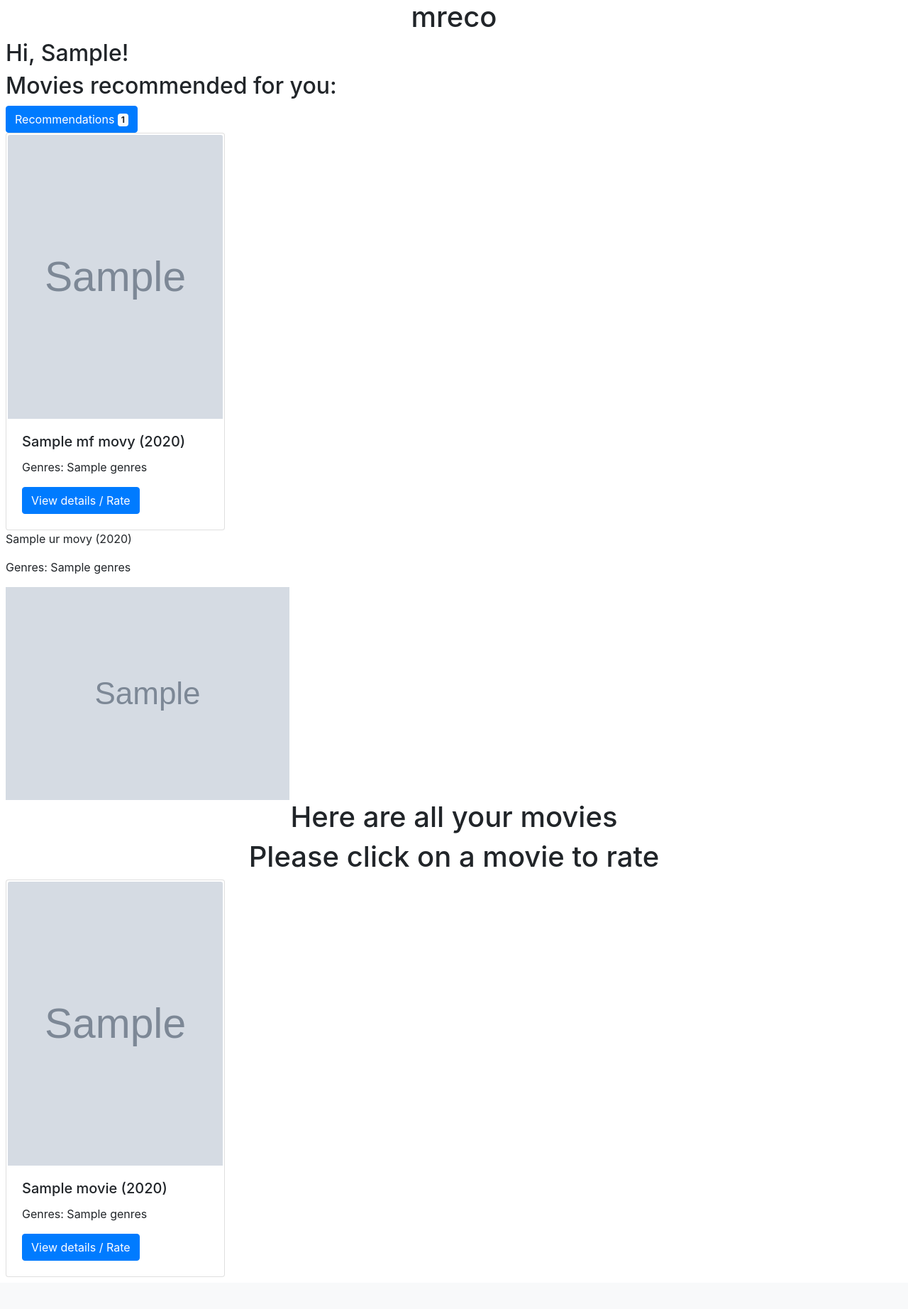
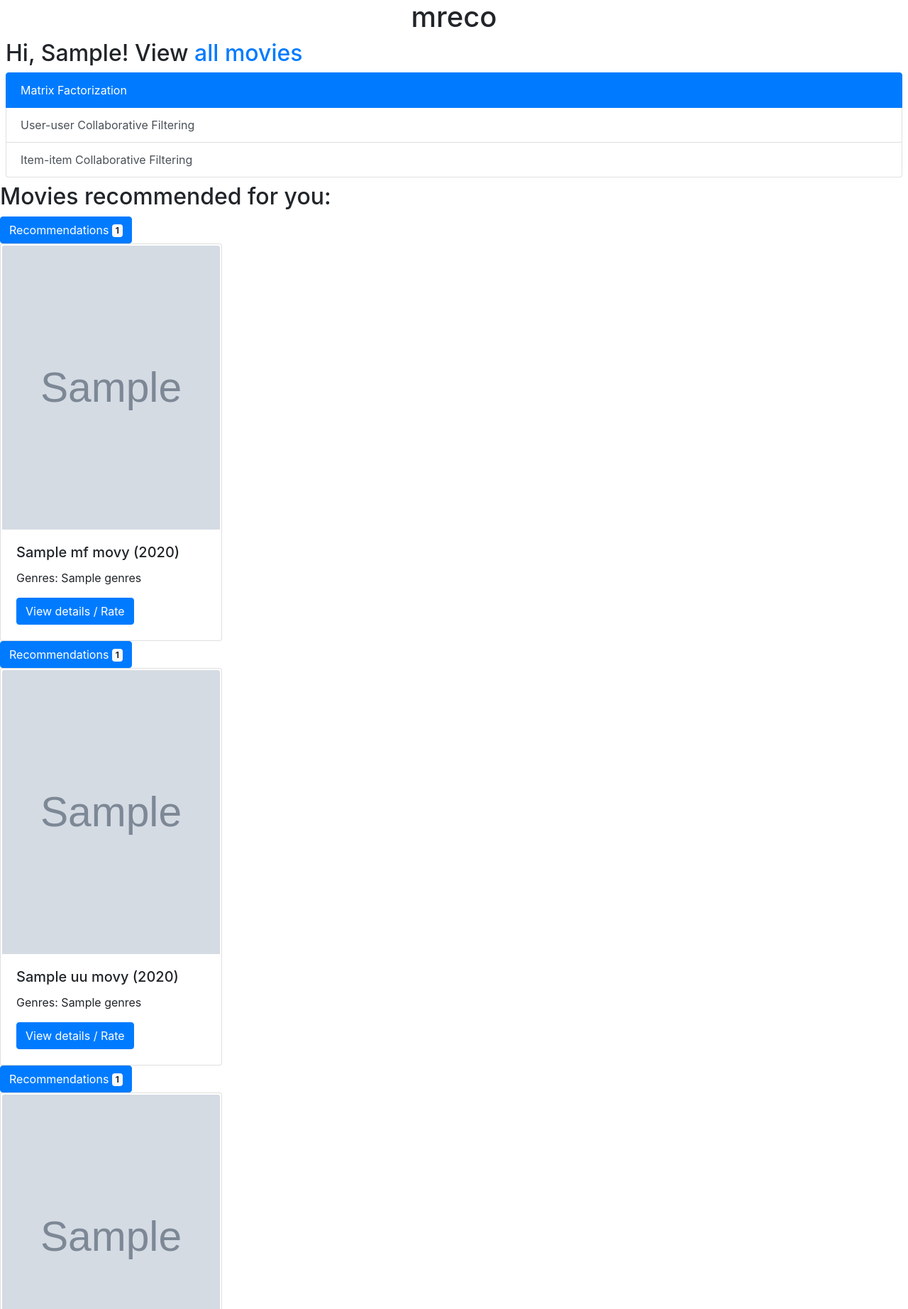
Before and after one commit to rajgoesout/reco-engine, a Flask app: template mreco/templates/index.html in a window 1280 px wide. Shown: the part 76-1920 px from the top of the page at 71% size. Before the commit the page ends 1875 px from the top, so only its background shows below. Run offline with Flask 2, Linux system fonts and the light colour scheme; the visitor is signed in with stand-in values (Sample User, id 1); the template is opened without the code that fills it: most values are stand-ins (such as "Sample title", 1, 10 or a date in 2020); grey boxes marked "Sample" are stand-in pictures; some libraries are stand-ins or nearby versions.

Commit message:
added all 3

```diff
--- a/mreco/routes.py
+++ b/mreco/routes.py
@@ -277,31 +277,33 @@ def index():
         try:
             uu_list = user_user()
             print(uu_list)
-            uu_rec = list(uu_list.to_dict()['movie_id'].values())
+            uu_rec = list(uu_list.to_dict()['movie'].values())
             print(uu_rec)
             uu_movies = []
             for uuu in uu_rec:
                 uu_movies.append(Movie.objects.get(movie_id=uuu))
             for i in range(len(uu_movies)):
                 print(uu_movies[i].title)
-        except (pd.core.base.DataError, IndexError, ValueError, NameError, KeyError):
+        except (pd.core.base.DataError, IndexError, ValueError, NameError, KeyError) as e:
+            print(e)
             uu_rec = []
             uu_movies = []
-        print(len(uu_movies))
+        print('uu_count='+str(len(uu_movies)))
         try:
             ii_list = item_item()
             print(ii_list)
-            ii_rec = list(ii_list.to_dict()['movie_id'].values())
+            ii_rec = list(ii_list.to_dict()['movie'].values())
             print(ii_rec)
             ii_movies = []
             for iiu in ii_rec:
                 ii_movies.append(Movie.objects.get(movie_id=iiu))
             for i in range(len(ii_movies)):
                 print(ii_movies[i].title)
-        except(pd.core.base.DataError, IndexError, ValueError, NameError, KeyError):
+        except(pd.core.base.DataError, IndexError, ValueError, NameError, KeyError) as e:
+            print(e)
             ii_rec = []
             ii_movies = []
-        print(len(ii_movies))
+        print('ii_count='+str(len(ii_movies)))
         try:
             mf_list = matrix_factorization()
             print(mf_list[1])
--- a/mreco/templates/index.html
+++ b/mreco/templates/index.html
@@ -19,15 +19,55 @@
 {% endblock %} {% block content %}
 <h1>mreco</h1>
 <div class="homepage">
-  <h2>Hi, {{ this_u | replace('[', '') | replace(']', '') }}!</h2>
+  <h2>Hi, {{ this_u | replace('[', '') | replace(']', '') }}! View <a href="#all-movies">all movies</a> </h2>
+  <div class="list-group" id="list-tab" role="tablist">
+    <a
+      class="list-group-item list-group-item-action active"
+      id="list-home-list"
+      data-toggle="list"
+      href="#mf"
+      role="tab"
+      aria-controls="home"
+      >Matrix Factorization</a
+    >
+    <a
+      class="list-group-item list-group-item-action"
+      id="list-profile-list"
+      data-toggle="list"
+      href="#uu"
+      role="tab"
+      aria-controls="profile"
+      >User-user Collaborative Filtering</a
+    >
+    <a
+      class="list-group-item list-group-item-action"
+      id="list-messages-list"
+      data-toggle="list"
+      href="#ii"
+      role="tab"
+      aria-controls="messages"
+      >Item-item Collaborative Filtering</a
+    >
+  </div>
+  </div>
   <h2>Movies recommended for you:</h2>
+  <div class="tab-content" id="nav-tabContent">
+    <div
+      id="mf"
+      class="tab-pane fade show active reco-type"
+      role="tabpanel"
+      aria-labelledby="list-home-list"
+    >
       <button type="button" class="btn btn-primary">
         Recommendations <span class="badge badge-light">{{ mf_count }}</span>
       </button>
       <br />
       <div class="container-fluid row">
         {% for mm in mf_movies %}
-    <div class="card col-12 col-sm-5 col-md-4 col-lg-3" style="padding: 2px;">
+        <div
+          class="card col-12 col-sm-5 col-md-4 col-lg-3"
+          style="padding: 2px;"
+        >
           <a href="/movies/{{ mm.movie_id }}">
             <img
               style="height: 400px;"
@@ -48,16 +88,84 @@
         </div>
         {% endfor %}
       </div>
-  {% for ym in ur_movies %}
-  <p>{{ ym.title }} ({{ ym.year | int }})</p>
-  <p>
+    </div>
+    <div
+      id="uu"
+      class="tab-pane fade show active reco-type"
+      role="tabpanel"
+      aria-labelledby="list-profile-list"
+    >
+      <button type="button" class="btn btn-primary">
+        Recommendations <span class="badge badge-light">{{ uu_count }}</span>
+      </button>
+      <br />
+      <div class="container-fluid row">
+        {% for uu in uu_movies %}
+        <div
+          class="card col-12 col-sm-5 col-md-4 col-lg-3"
+          style="padding: 2px;"
+        >
+          <a href="/movies/{{ uu.movie_id }}">
+            <img
+              style="height: 400px;"
+              class="card-img-top"
+              src="{{ uu.poster }}"
+            />
+          </a>
+          <div class="card-body">
+            <h5 class="card-title">{{ uu.title }} ({{ uu.year | int }})</h5>
+            <p class="card-text">
               Genres:
-    {{ ym.genres | replace('\'', '') | replace('[', '') | replace(']', '') }}
+              {{ uu.genres | replace('\'', '') | replace('[', '') | replace(']', '') }}
             </p>
-  <a href="/movies/{{ ym.movie_id }}"><img src="{{ ym.poster }}"/></a>
+            <a href="/movies/{{ uu.movie_id }}" class="btn btn-primary"
+              >View details / Rate</a
+            >
+          </div>
+        </div>
         {% endfor %}
+      </div>
+    </div>
+    <div
+      id="ii"
+      class="tab-pane fade show active reco-type"
+      role="tabpanel"
+      aria-labelledby="list-messages-list"
+    >
+      <button type="button" class="btn btn-primary">
+        Recommendations <span class="badge badge-light">{{ ii_count }}</span>
+      </button>
       <br />
-  <h1>Here are all your movies</h1>
+      <div class="container-fluid row">
+        {% for ii in ii_movies %}
+        <div
+          class="card col-12 col-sm-5 col-md-4 col-lg-3"
+          style="padding: 2px;"
+        >
+          <a href="/movies/{{ ii.movie_id }}">
+            <img
+              style="height: 400px;"
+              class="card-img-top"
+              src="{{ ii.poster }}"
+            />
+          </a>
+          <div class="card-body">
+            <h5 class="card-title">{{ ii.title }} ({{ ii.year | int }})</h5>
+            <p class="card-text">
+              Genres:
+              {{ ii.genres | replace('\'', '') | replace('[', '') | replace(']', '') }}
+            </p>
+            <a href="/movies/{{ ii.movie_id }}" class="btn btn-primary"
+              >View details / Rate</a
+            >
+          </div>
+        </div>
+        {% endfor %}
+      </div>
+    </div>
+  </div>
+  <br />
+  <h1 id="all-movies">Here are all your movies</h1>
   <h1>Please click on a movie to rate</h1>
   <div class="container-fluid row">
     {% for movie in movies %}
--- a/r.csv
+++ b/r.csv
@@ -29,3 +29,6 @@ uid,movie_id,score
 28587331312575875864241230465,19,2.60
 28587331312575875864241230465,138,4.50
 28587331312575875864241230465,62,4.20
+28585829341779906018798419631,22,4.00
+28585829341779906018798419631,145,4.70
+28585829341779906018798419631,153,3.70
--- a/r2.csv
+++ b/r2.csv
@@ -23,6 +23,9 @@ user_id,uid,movie_id,score
 2,28585829341779906018798419631,51,4.1
 2,28585829341779906018798419631,19,4.5
 2,28585829341779906018798419631,28,4.7
+2,28585829341779906018798419631,22,4.0
+2,28585829341779906018798419631,145,4.7
+2,28585829341779906018798419631,153,3.7
 3,28587331312575875864241230465,2,3.9
 3,28587331312575875864241230465,4,1.9
 3,28587331312575875864241230465,182,4.0
```
Lines whose indentation alone changed are shown as unchanged.
